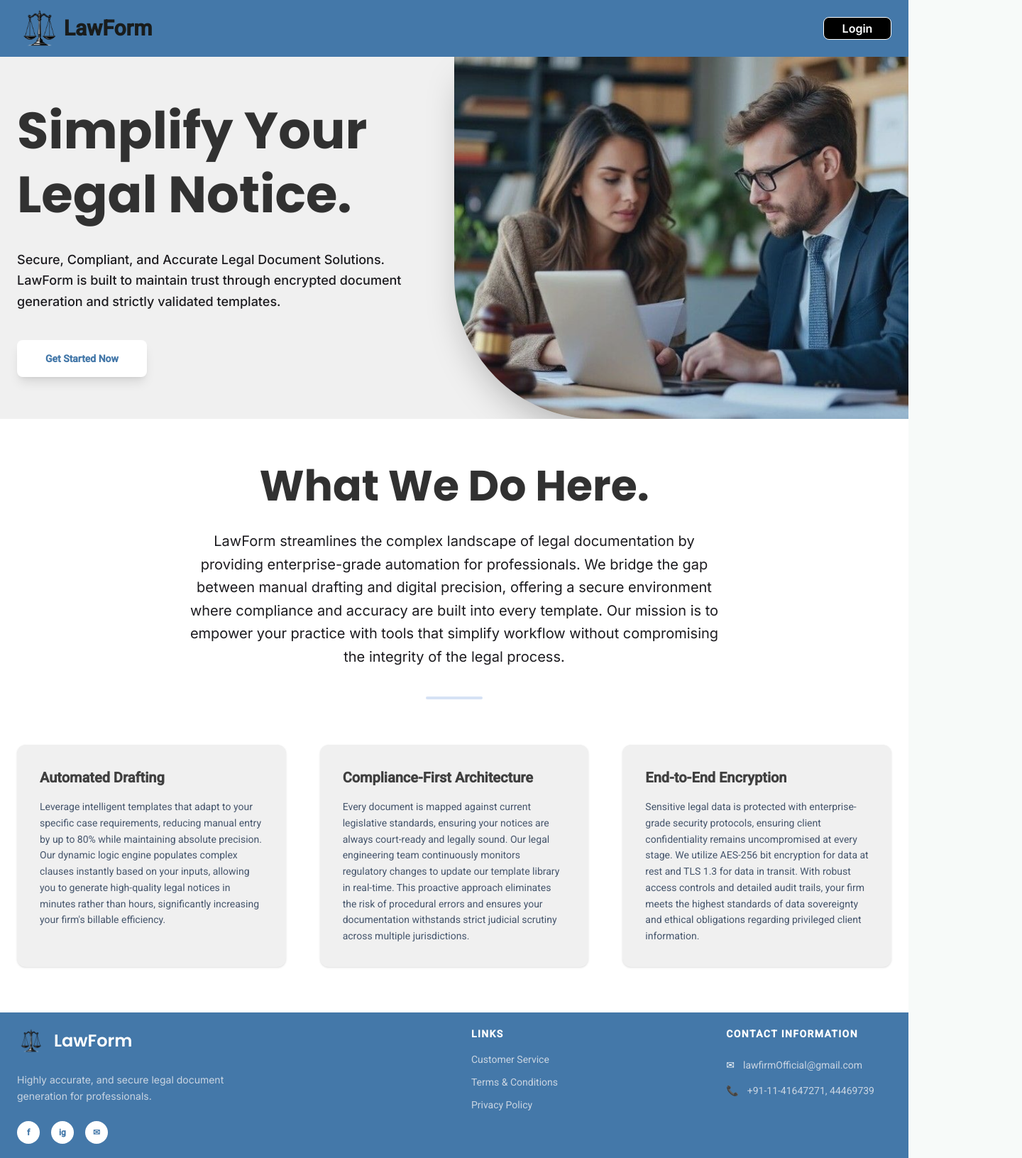
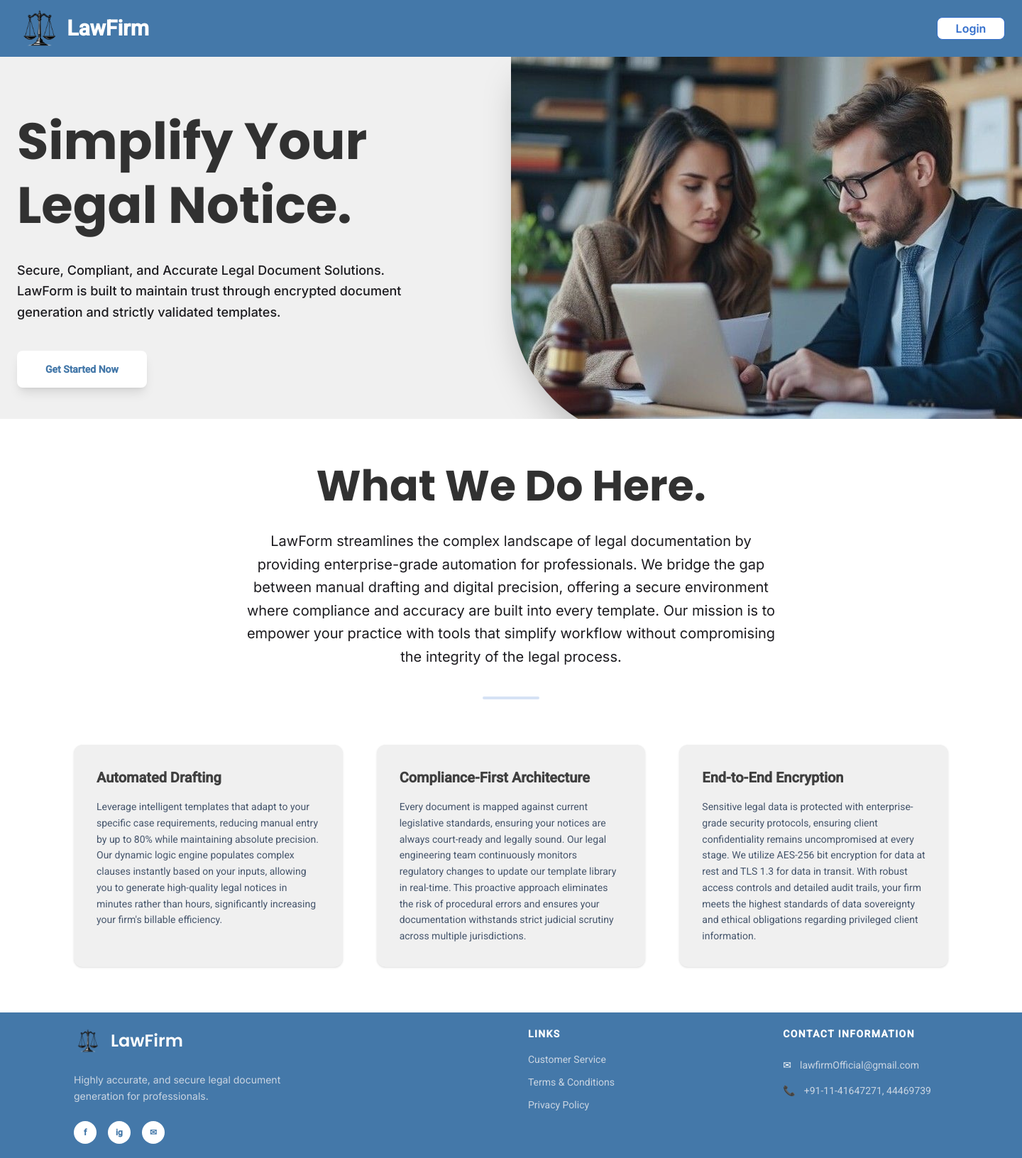
Before and after one commit to Harihara-Suthan2004/lawform-frontend-learning, an Angular app in the folder lawform/: page / in a window 1280 px wide. Shown: the whole page at 71% size, 1440 px wide, since content can reach past the window. Built offline with nearby package versions, Linux system fonts and the light colour scheme.

Commit message:
Fixed issues

```diff
--- a/lawform/src/app/Pages/create-notice/create-notice.html
+++ b/lawform/src/app/Pages/create-notice/create-notice.html
@@ -1,7 +1,7 @@
  <app-header title="Create New Legal Notice"></app-header>
 
  <div class="w-section-width h-12  border-b-muted-gray bg-white flex pr-6 pl-6 gap-6">
-    <div class="flex items-center w-20 h-12  gap-4 border-slate-gray cursor-pointer" routerLink="/home">
+    <div class="flex items-center w-20 h-12  gap-4 border-slate-gray cursor-pointer" routerLink="/app/home">
         <div class="w-8 h-8 p-1 relative gap-2.5">
             <img src="HomePageHeaderIcon.png" alt="Home" class=" w-6 h-6 absolute top-1 left-1">
 
@@ -277,7 +277,7 @@
   </div>
 
    <div class="mt-4 px-6">
-  <button class="w-full h-16 rounded-lg bg-button text-white font-medium mb-2" routerLink="/app/generated">
+  <button class="w-full h-16 rounded-lg bg-button text-white font-medium mb-2 cursor-pointer" routerLink="/app/generated">
 
     Generate Notice
   </button>
--- a/lawform/src/app/Pages/template-management/template-management.html
+++ b/lawform/src/app/Pages/template-management/template-management.html
@@ -33,7 +33,7 @@
          rounded-lg px-6 py-4
          bg-button text-white
          font-inter font-semibold text-[18px]
-         whitespace-nowrap"
+         whitespace-nowrap cursor-pointer"
   (click)="openModal()"
 >
   Create New Template
@@ -95,7 +95,7 @@
         </div>
 
         <div class="flex justify-end gap-4 pt-4 ">
-          <button class="text-sm text-charcoal-black font-poppins font-semibold text-[16px] leading-[100%] tracking-normal">
+          <button class="text-sm text-charcoal-black font-poppins font-semibold text-[16px] leading-[100%] tracking-normal cursor-pointer">
             Delete
           </button>
 
@@ -109,7 +109,7 @@
     alt="Edit"
     class="w-3 h-3"
   />
-  <span class="font-poppins font-semibold text-[16px] leading-[100%] tracking-[0px]">Edit</span>
+  <span class="font-poppins font-semibold text-[16px] leading-[100%] tracking-[0px] cursor-pointer">Edit</span>
 </button>
         </div>
       </div>
--- a/lawform/src/app/Pages/welcome/welcome.html
+++ b/lawform/src/app/Pages/welcome/welcome.html
@@ -1,4 +1,4 @@
-<main class="w-main-width h-main-height flex flex-col">
+<main class="min-w-main-width max-w-full min-h-main-height max-h-full flex flex-col">
     <!-- header -->
     <section class="h-20 w-full bg-steel-blue  pr-6 pb-4 pl-6 ">
         <ul class="flex justify-between">
@@ -7,12 +7,12 @@
                     <img src="WelcomeLogo.png" alt="welcome logo" class=" w-16 h-16">
                 </div>
                 <div class="flex justify-center items-center w-32 h-20">
-                    <span class=" font-semibold text-3xl leading-none">LawForm</span>
+                    <span class="text-white font-semibold text-3xl leading-none">LawFirm</span>
                 </div>
             </li>
             <li class="flex justify-center items-center">
                 <button (click)="openModal()"
-                    class="flex justify-around border w-24 h-8 rounded-lg font-inter font-semibold text-base items-center bg-black text-white cursor-pointer">
+                    class="flex justify-around border w-24 h-8 rounded-lg font-inter font-semibold text-base items-center bg-white text-button cursor-pointer">
                     Login
                 </button>
             </li>
@@ -99,8 +99,8 @@
 
     <!-- home page section 1 -->
 
-<section class="w-full min-h-[510px] bg-bright-gray overflow-hidden">
-        <div class="flex flex-col md:flex-row min-h-[510px]">
+<section class="w-full min-h-welcome-text-height bg-bright-gray overflow-hidden">
+        <div class="flex flex-col md:flex-row min-h-welcome-text-height">
 
             <div class="w-full md:w-1/2 flex flex-col justify-center pl-6 pr-12 py-12">
                 <div class="space-y-2">
@@ -125,7 +125,7 @@
                 </div>
             </div>
 
-            <div class="w-full md:w-1/2 relative min-h-[400px] md:min-h-full">
+            <div class="w-full md:w-1/2 relative min-h-welcome-img-height md:min-h-full">
                 <img src="WelcomeSection1.jpg" alt="Legal Professional"
                      class="w-full h-full object-cover rounded-bl-none md:rounded-bl-[200px] shadow-2xl">
                 <div class="absolute inset-0 bg-steel-blue/10 md:rounded-bl-[200px]"></div>
@@ -210,7 +210,7 @@
             <div class="flex flex-col gap-6 w-full md:w-1/3">
                 <div class="flex items-center gap-3">
                     <img src="WelcomeLogo.png" alt="LawForm logo" class="w-10 h-10">
-                    <span class="font-semibold text-2xl font-poppins text-white">LawForm</span>
+                    <span class="font-semibold text-2xl font-poppins text-white">LawFirm</span>
                 </div>
                 <p class="text-sm font-inter text-slate-300 leading-relaxed max-w-xs">
                     Highly accurate, and secure legal document generation for professionals.
--- a/lawform/src/styles.css
+++ b/lawform/src/styles.css
@@ -29,6 +29,8 @@
     --spacing-sort-case-width: 1050px;
      --spacing-login-width:540px;
     --spacing-login-height:438px;
+    --spacing-welcome-img-height:400px;
+    --spacing-welcome-text-height:510px;
 
     /* --- Your Unique Variables --- */
     --spacing-homenotice-width: 1082px;
```
